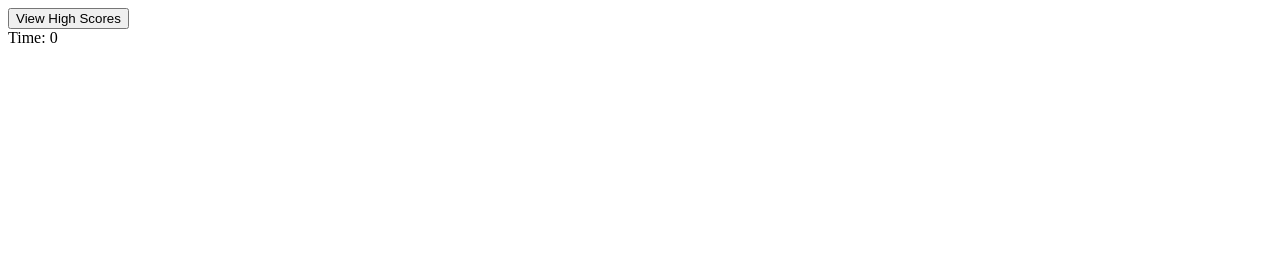
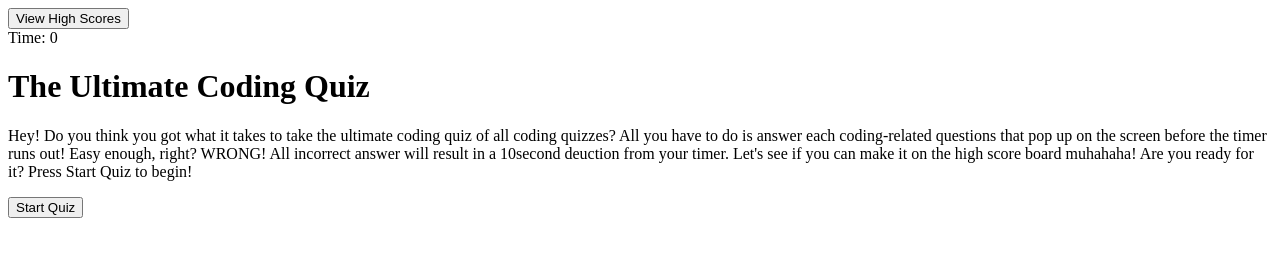
Before and after one commit to esanchez8k/challenge04-WebAPIs, a plain HTML site: page index.html in a window 1280 px wide. Drawn offline with Linux system fonts and the light colour scheme.

Commit message:
added the page intro text content and added a Start Quiz button

```diff
--- a/index.html
+++ b/index.html
@@ -10,7 +10,7 @@
 
 <body>
     <!-- main outer div -->
-    <div class="outer-div">
+    <div class="outer-container">
         <!-- nav bar with view high score button and Timer -->
         <nav id="navbar" class="navbar">
             <!-- view high score page button -->
@@ -21,8 +21,17 @@
         <!-- inner div for changing content-->
         <div>
             <!-- quiz intro/start quiz button -->
-            <header class="quiz-intro">
+            <header id= "page-intro" class="page-intro">
+                <h1> The Ultimate Coding Quiz </h1>
+                <p>
+                   Hey! Do you think you got what it takes to take the ultimate coding quiz of all coding quizzes?
+                   All you have to do is answer each coding-related questions that pop up on the screen before the timer runs out!
+                   Easy enough, right? WRONG! All incorrect answer will result in a 10second deuction from your timer.
+                   Let's see if you can make it on the high score board muhahaha! Are you ready for it?
 
+                   Press Start Quiz to begin!
+                </p>
+                <button id="start-button"> Start Quiz </button>
             </header>
             <!-- main content/quiz content -->
             <main class="questions">
```
